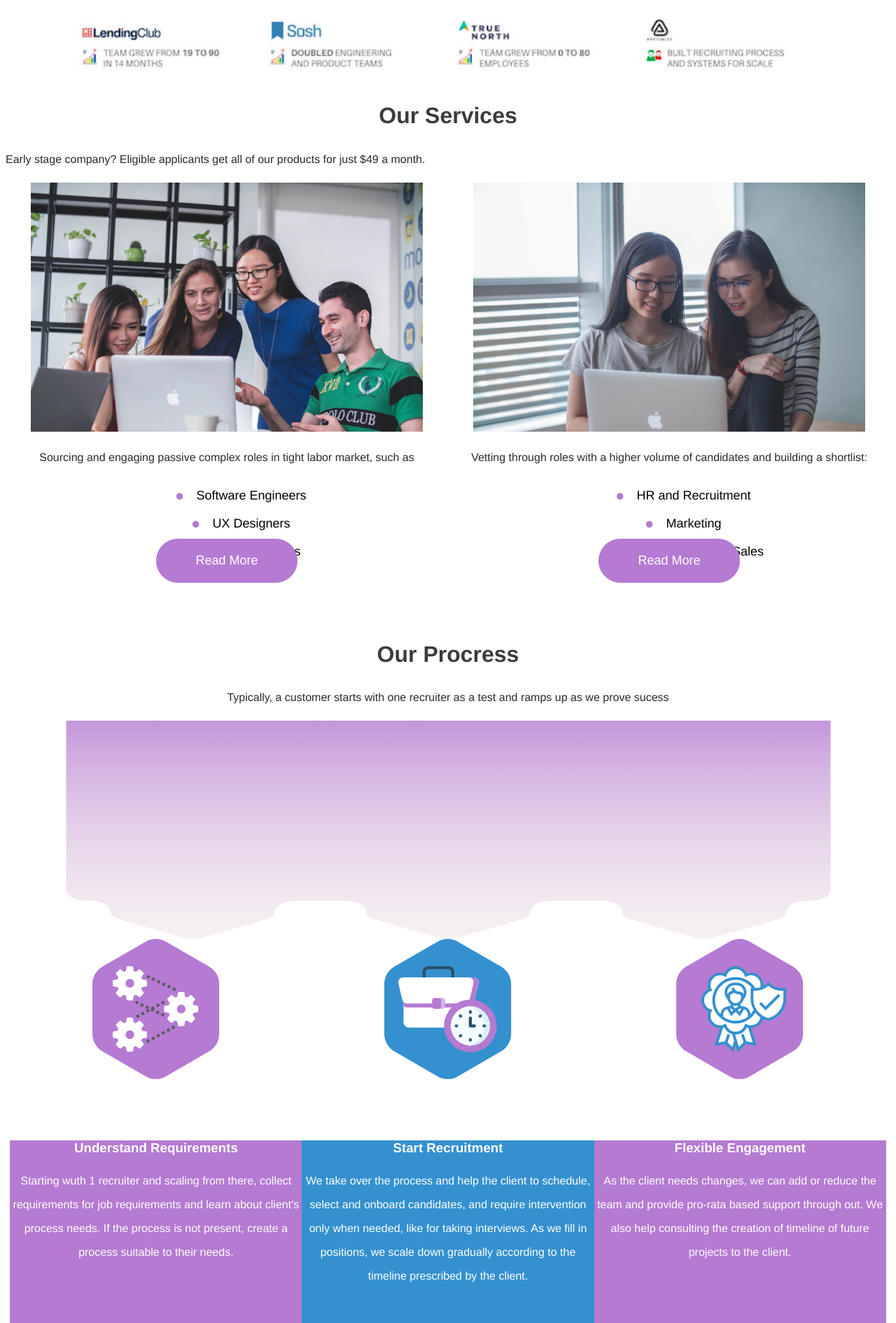
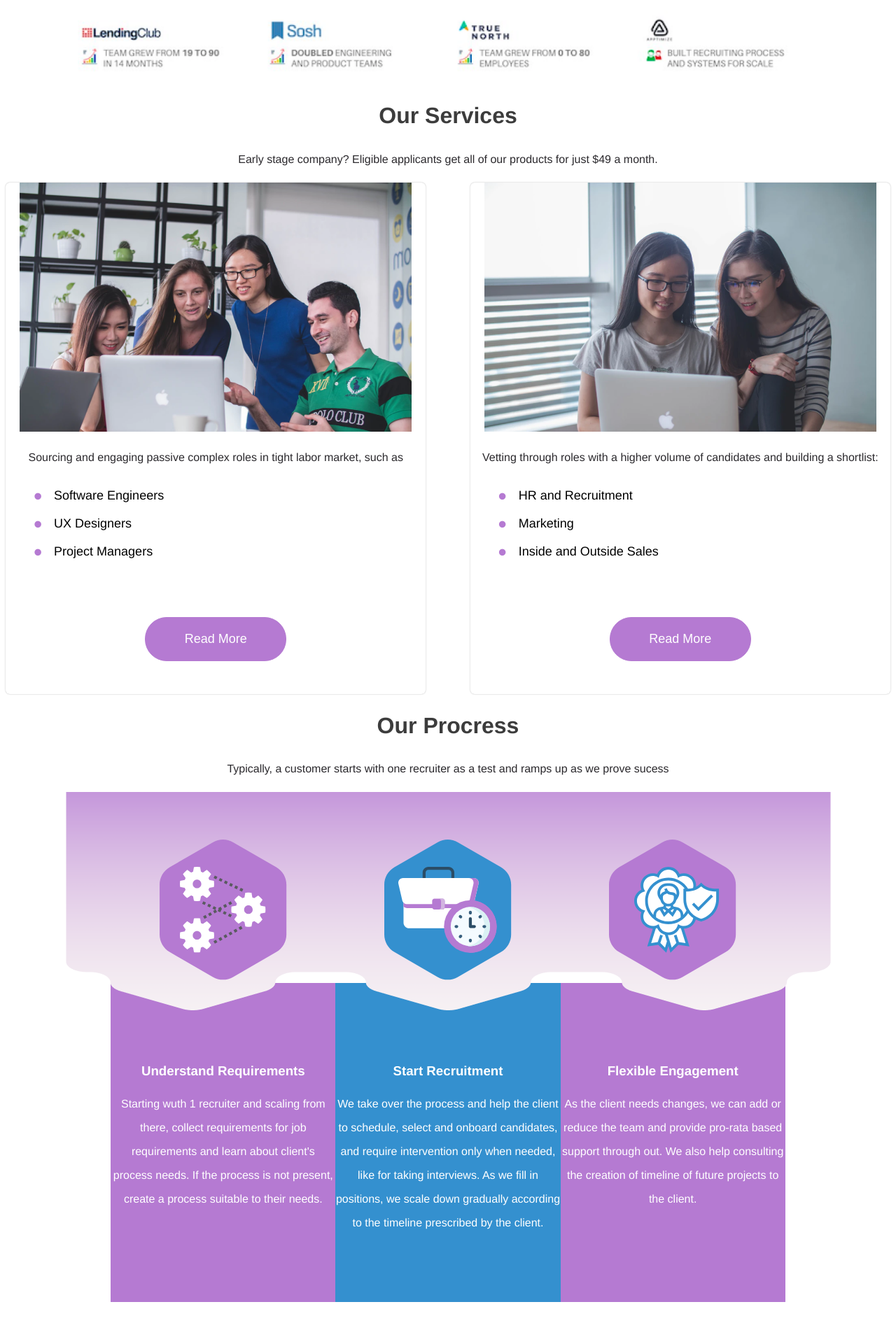
Before and after one commit to nafemtn/agency, a PHP site: page /agency.html in a window 1280 px wide; the page is wider, and only the part inside the window is pictured. Shown: the part 626-2517 px from the top of that part at 70% size. Run offline with PHP 8.4, Linux system fonts and the light colour scheme.

Commit message:
sect8-footer

```diff
--- a/agency.css
+++ b/agency.css
@@ -93,15 +93,31 @@ p {
 
 .list-color {
     height: 10%;
+    vertical-align: middle;
+    text-align: left;
+    margin-bottom: 20%;
 }
 
 .text2 {
     display: grid;
     grid-template-columns: 1fr 1fr;
-    justify-content: space-between;
+    text-align: center;
+    grid-column-gap: 5%;
+}
+
+.psect2 {
     text-align: center;
 }
 
+.sec2div1 {
+    box-shadow: 0px 0px 2px rgba(0, 0, 0, 0.3);
+    border-radius: 6px;
+}
+
+.sec2div2 {
+    box-shadow: 0px 0px 2px rgba(0, 0, 0, 0.3);
+border-radius: 6px;
+}
     /* Section 3 */
 
 .title3 {
@@ -109,33 +125,42 @@ p {
 }
 
 .sec3bg {
-    display: flex;
+    position: relative;
+    text-align: center;
+}
+
+.div3 {
+    text-align: center;
+    margin-top: -26%;
+    margin-left: 11.5%;
+    width: 77%;
+    display: grid;
+    grid-template-columns: 33% 33% 33%;
     justify-content: center;
 }
 
-.div3 {
-    display: grid;
-    grid-template-columns: 33% 33% 33%;
-    justify-content: center;
-    text-align: center;
-}
-
 .logo3 {
-    margin-bottom: 20%;
+    position: relative;
+    margin-top: 25%;
+    z-index: 1;
 }
 
 .sec3bg1  {
+    width: 100%;
     background-color: #B57AD2;
     color: white;
-    height: 70%;
-    text-align: center;
+    height: 45vh;
+    padding-top: 30%;
+    z-index: 1;
 }
 
 .sec3bg2  {
+    width: 100%;
     background: #3490CF;
     color: white;
-    height: 70%;
-    text-align: center;
+    height: 45vh;
+    padding-top: 30% ;
+    z-index: 1;
 }
 
 h3 + p {
@@ -146,7 +171,7 @@ h3 + p {
 
 .title4 {
     text-align: center;
-    margin-top: 15%;
+    margin-top: 10%;
 }
 
 .block4 {
@@ -245,6 +270,7 @@ h3 + p {
 
 .title7 {
     text-align: center;
+    margin-top: 5%;
 }
 
 .img7 {
@@ -278,12 +304,9 @@ h3 + p {
 
 .titre8 {
     text-align: center;
-    margin-top: 15%;
+    margin-top: 10%;
 }
 
-.select {
-    text-align: center;
-}
 
 .text8 {
     margin-left: 25%;
@@ -292,19 +315,14 @@ h3 + p {
 }
 
 textarea {
-    margin-top: 5% ;
     margin-bottom: 10% ;
+    text-align: left;
 }
 
-label {
-    display: inline-block;
-    display: flex;
-    -ms-flex-direction: column;
-    padding-bottom: 5%;
-}
+/*Formulaire*/
 
-.form {
-    text-align: center;
+label  {
+    display: block;
 }
 
 h4 {
@@ -313,6 +331,7 @@ h4 {
 
     /* Footer */
 
+
 footer {
     display: grid;
     grid-template-columns: 1fr 1fr 2fr ;
@@ -320,6 +339,7 @@ footer {
     background-color: #B57AD2;
     color: white;
     justify-content: space-around;
+
 }
 
 .list-footer {
--- a/agency.html
+++ b/agency.html
@@ -81,8 +81,8 @@
 
                     <div class=text2>
 
-                        <div >
-                            <img src="images/Bitmap-1.png" alt="people">
+                        <div class="sec2div1">
+                            <img src="images/Bitmap-1.png" alt="people" >
                                  <p>Sourcing and engaging passive complex roles in tight labor market, such as</p>
                                     <ul class="list-color">
                                         <li>Software Engineers</li>
@@ -92,8 +92,8 @@
                             <button class="btn-main" a href="">Read More</button>
                         </div>
 
-                        <div >
-                            <img src="images/Bitmap.png" alt="people">
+                        <div class="sec2div2" >
+                            <img src="images/Bitmap.png" alt="people" >
                                 <p>Vetting through roles with a higher volume of candidates and building a shortlist:</p>
                                     <ul class="list-color" >
                                         <li>HR and Recruitment</li>
@@ -247,7 +247,6 @@
                     </div>
 
 
-
                 </div>
 
              </div>
@@ -302,21 +301,24 @@
                         <button class="btn-main" a href="">Contact Us</button>
                     </div>
 
-                    <form class="form">
+
+                    <div>
 
                         <h4>CONTACT US</h4>
+
+                        <form>
 
                                 <label for="nom"></label>
                                 <input type="text" id="nom" placeholder="Johny Holland">
 
-                            <label for="mail"></label>
+                                <label for="mail" ></label>
                                 <input type="mail" id="mail" placeholder="ksimpson@topicshots.com" required>
 
-                            <label for="company"></label>
+                                <label for="company" ></label>
                                 <input type="text" id="company" placeholder="Company">
 
-                            <label for="Interested Industry"></label>
-                            <select class="select" type="text" name="Interested Industry" placeholder="Interested Industry" >
+                                <label for="industry" ></label>
+                                <select type="text" name="industry">
                                     <option value="mercari">Mercari</option>
                                     <option value="upgrade">upgrade</option>
                                     <option value="movoto">Movoto</option>
@@ -330,6 +332,8 @@
                                 <textarea name="msg-contact" maxlength="250" placeholder="Description" cols="30" rows="10"></textarea>
 
                         </form>
+
+                    </div>
 
                 </div>
 
```
Lines whose indentation alone changed are shown as unchanged.
